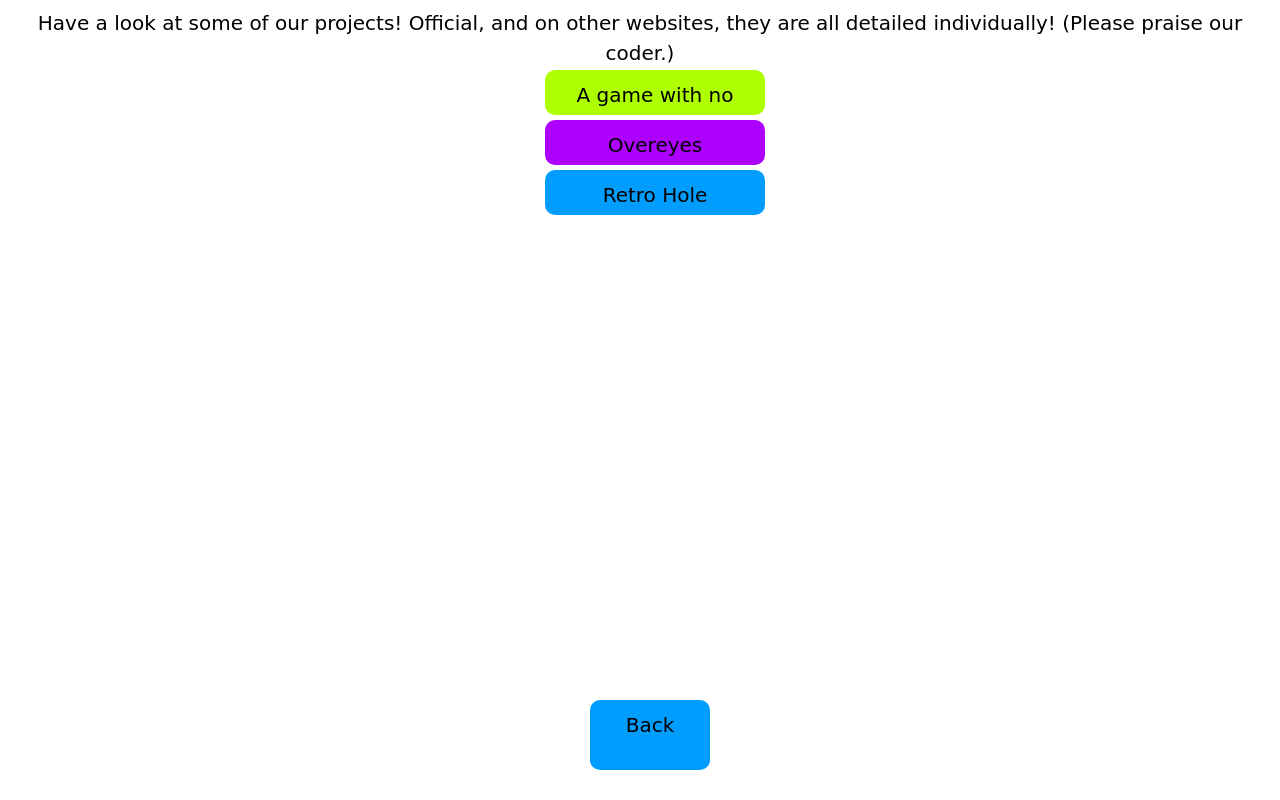
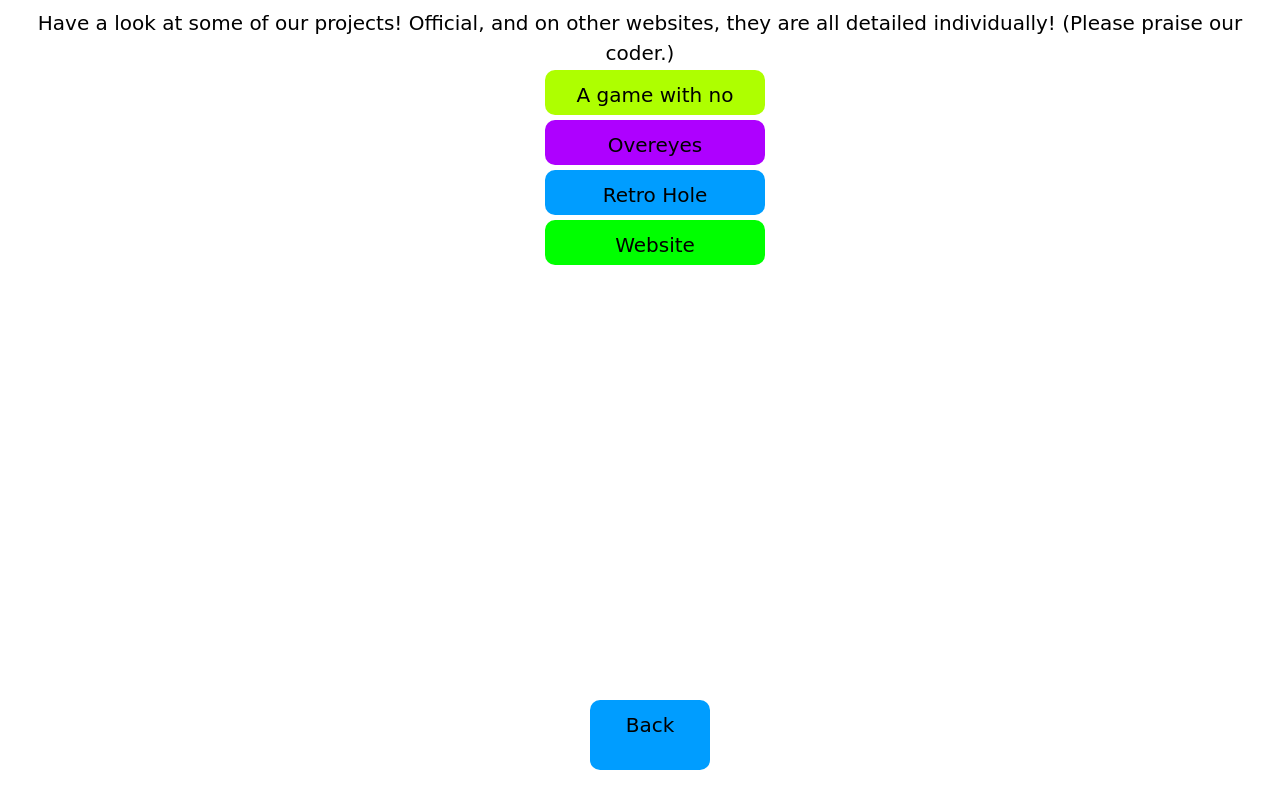
Before and after one commit to StydeoFoor/stydeoweb.com, a plain HTML site: page librery.html in a window 1280 px wide. Drawn offline with Linux system fonts and the light colour scheme.

Commit message:
Website Updates Commit

```diff
--- a/librery.html
+++ b/librery.html
@@ -66,6 +66,24 @@
       Retro Hole
     </a>
 
+    <a href="website_lib.html" style="
+      width: 200px;
+      height: 25px;
+      background-color: #00FF00;
+      border-radius: 10px;
+      padding: 10px;
+      text-align: center;
+      text-decoration: none;
+      color: black;
+      display: block;
+      outline-color: #000;
+      position: absolute;
+      right: 515px;
+      top: 220px;
+      " onmouseover="this.style.transition = 'all 0.1s ease'; this.style.width='220px'; this.style.height='45px'; this.style.backgroundColor='#009B00'; this.style.right='505px'; this.style.top='210px'; " onmouseout="this.style.transition = 'all 0.1s ease'; this.style.width='200px'; this.style.height='25px'; this.style.backgroundColor='#00FF00'; this.style.right='515px'; this.style.top='220px';">
+      Website
+    </a>
+
     <a href="index.html" style="
       width: 100px;
       height: 50px;
```
Also changed, not shown: website_lib.html (added, +44 -0 lines).
